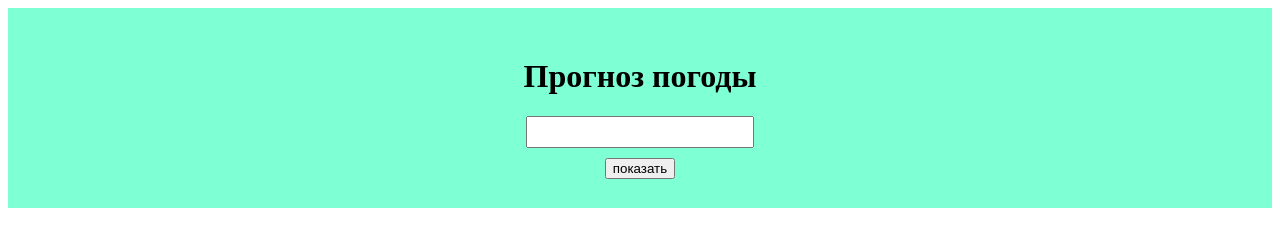
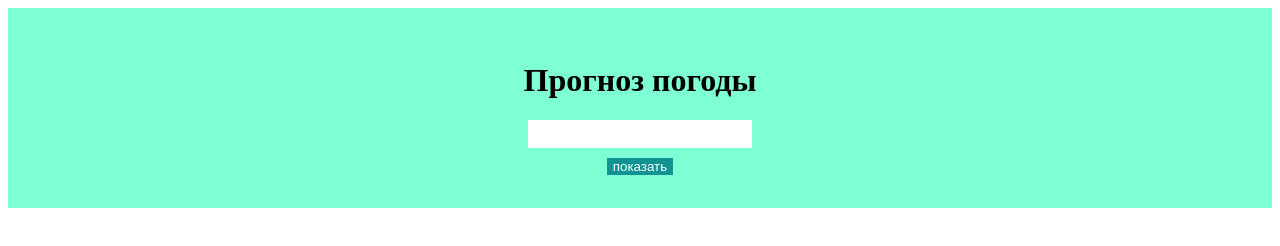
Before and after one commit to GurnikVitaliy/wethear, a plain HTML site: page index.html in a window 1280 px wide. Drawn offline with Linux system fonts and the light colour scheme.

Commit message:
Update style.css

```diff
--- a/style.css
+++ b/style.css
@@ -1,3 +1,4 @@
+
 
 .main {
     width: 100%;
@@ -11,9 +12,24 @@
 #card {
     width: 300px;
     height: 200px;
+    margin-left: 10px;
     background-color: black;
     color: aliceblue;
+    display: flex;
+    justify-content: center;
+    align-items: center;
+    flex-direction: column;
+}
+#p{color: gold;}
+
+#inp{
+    width: 220px;
+    height: 26px;
+    border: 0;
 }
 
-#inp{width: 220px; height: 26px;}
-#btn {margin-top: 10px;}
+#btn {margin-top: 10px;
+    background-color: rgb(17, 147, 147);
+    color: #fff;
+    border: 0;
+}
```
